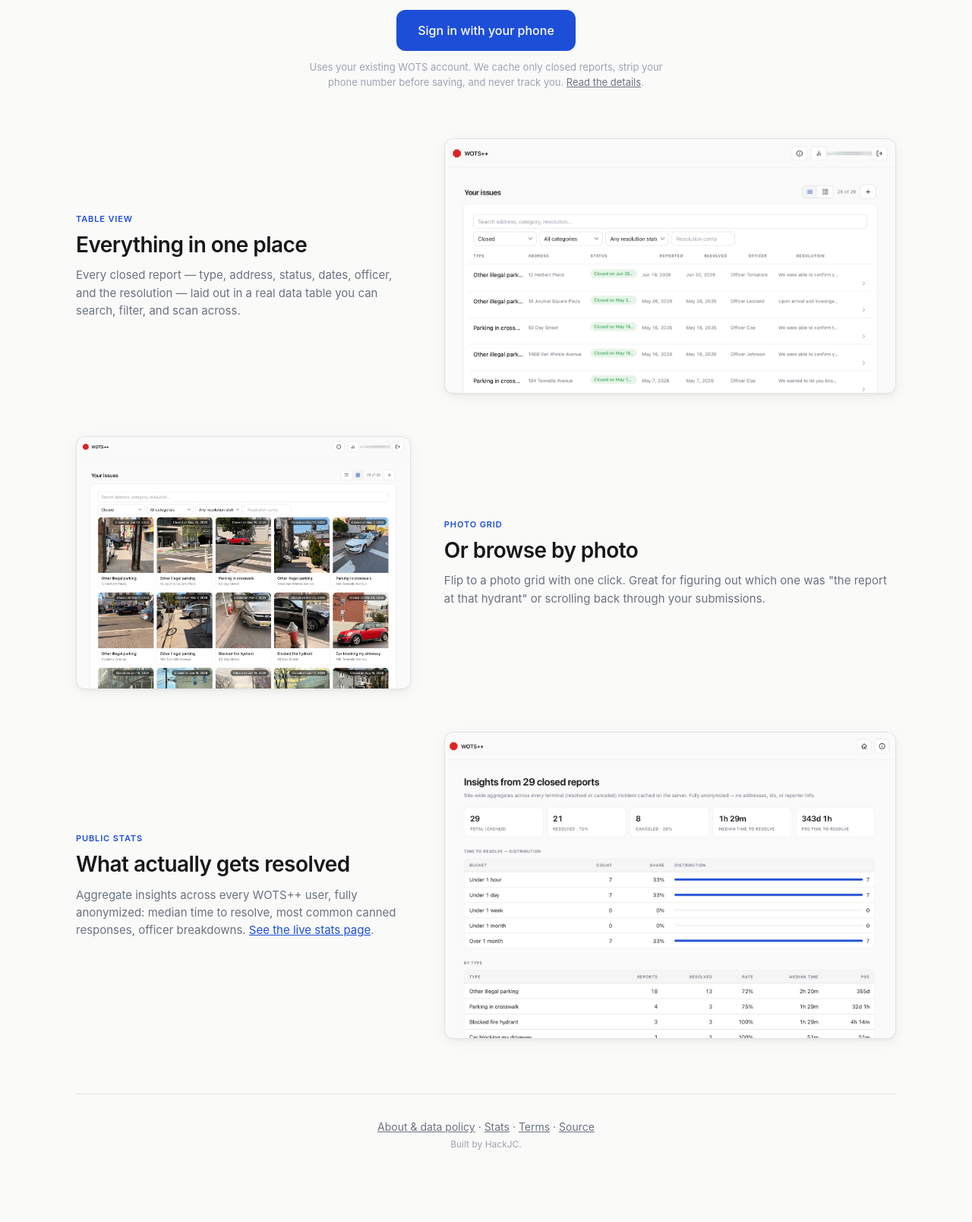
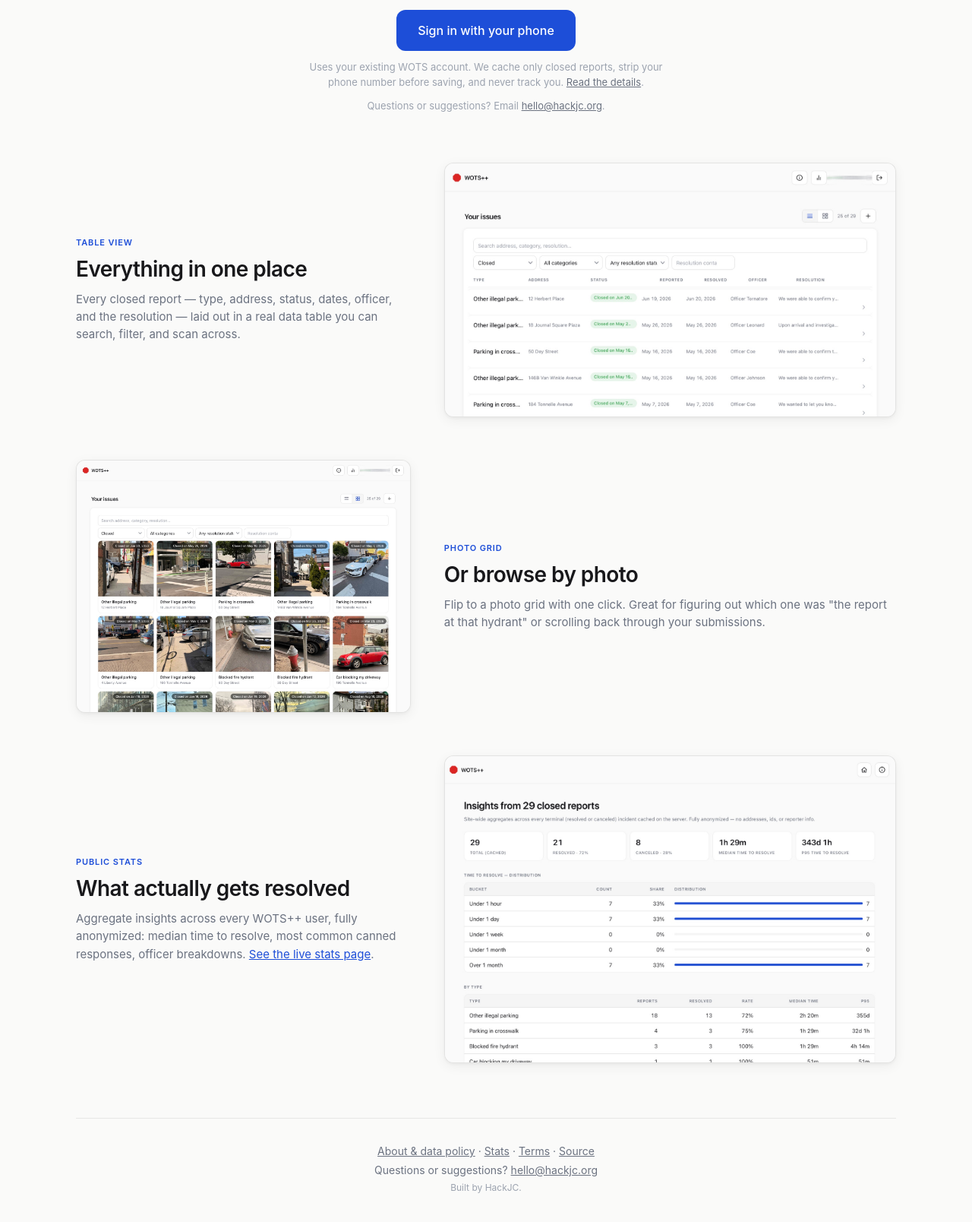
Before and after one commit to HackJerseyCity/wots-clone, a website: page public/index.html in a window 1280 px wide. Shown: the part 440-2048 px from the top of the page at 76% size. Before the commit the page ends 1991 px from the top, so only its background shows below. Drawn offline with Linux system fonts and the light colour scheme.

Commit message:
update mailto

```diff
--- a/public/index.html
+++ b/public/index.html
@@ -1158,6 +1158,7 @@
           <button id="splash-signin" class="btn primary large" type="button">Sign in with your phone</button>
         </div>
         <p class="splash-note">Uses your existing WOTS account. We cache only closed reports, strip your phone number before saving, and never track you. <a href="/about">Read the details</a>.</p>
+        <p class="splash-note">Questions or suggestions? Email <a href="mailto:hello@hackjc.org?subject=WOTS%2B%2B">hello@hackjc.org</a>.</p>
       </div>
 
       <div class="splash-features">
@@ -1197,6 +1198,7 @@
 
       <div class="splash-footer">
         <p><a href="/about">About &amp; data policy</a> · <a href="/stats">Stats</a> · <a href="/terms">Terms</a> · <a href="https://github.com/HackJerseyCity/wots-clone">Source</a></p>
+        <p>Questions or suggestions? <a href="mailto:hello@hackjc.org?subject=WOTS%2B%2B">hello@hackjc.org</a></p>
         <p class="subtle">Built by HackJC.</p>
       </div>
     </section>
```
